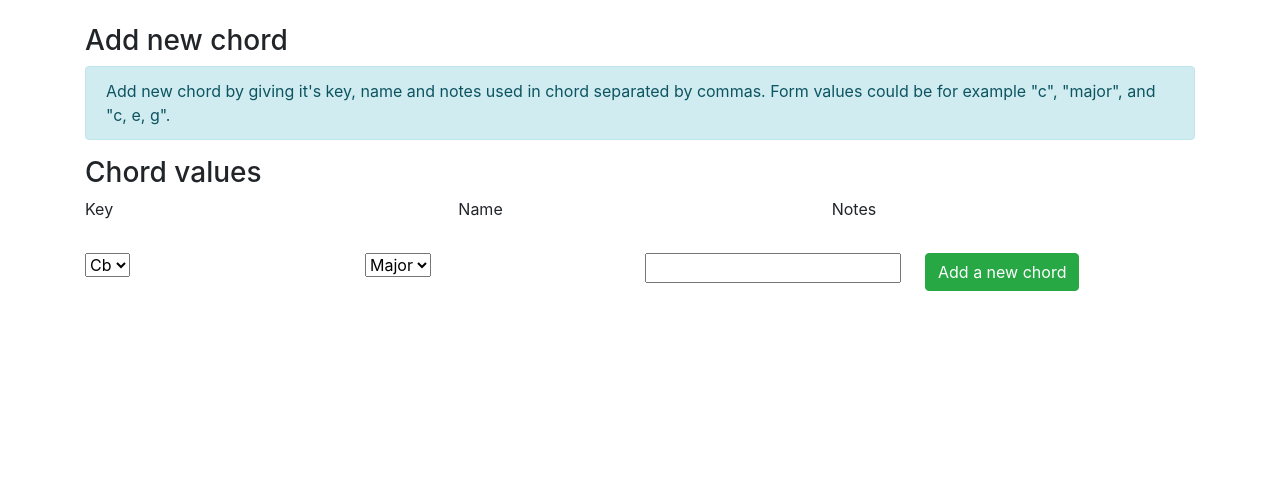
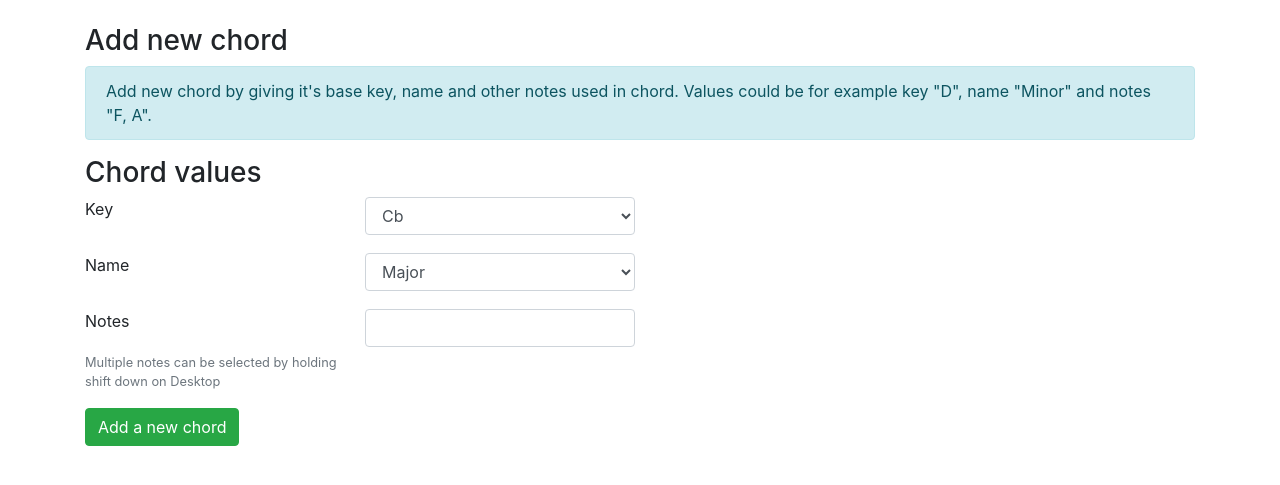
Before and after one commit to otahontas/chords, a Flask app: template application/templates/chords/new.html in a window 1280 px wide. Shown: the part 56-541 px from the top of the page. Run offline with Flask 2, Linux system fonts and the light colour scheme; the template is opened without the code that fills it: values that come from a table or form of the project are taken from there, others are empty; some libraries are stand-ins or nearby versions.

Commit message:
Change client side chord adding process

```diff
--- a/application/templates/chords/new.html
+++ b/application/templates/chords/new.html
@@ -3,32 +3,39 @@
 {% block body %}
 <h3>Add new chord</h3>
 <div class="alert alert-info">
-Add new chord by giving it's key, name and notes used in chord separated by commas. Form values could be for example "c", "major", and "c, e, g".
+Add new chord by giving it's base key, name and other notes used in chord. Values could be for example key "D", name "Minor" and notes "F, A".
 </div>
 <h3>Chord values</h3>
 <form method="POST" action="{{ url_for('chords_create') }}">
   <div class="form-row">
-    <div class="form-group col">
+    <div class="form-group col-sm-3">
       <label for="key">{{ form.key.label }}</label>
     </div>
-    <div class="form-group col">
-      <label for="name">{{ form.name.label }}</label>
-    </div>
-    <div class="form-group col">
-      <label for="notes">{{ form.notes.label }}</label>
+    <div class="form-group col-sm-3">
+      {{ form.key(class="form-control") }}
     </div>
   </div>
   <div class="form-row">
-    <div class="form-group col">
-        {{ form.key }}
+    <div class="form-group col-sm-3">
+      <label for="name">{{ form.name.label }}</label>
     </div>
-    <div class="form-group col">
-        {{ form.name }}
+    <div class="form-group col-sm-3">
+      {{ form.name(class="form-control") }}
     </div>
-    <div class="form-group col">
-        {{ form.notes }}
+  </div>
+  <div class="form-row">
+    <div class="form-group col-sm-3">
+      <label for="notes">{{ form.notes.label }}</label>
+      <small id="notesHelpBlock" class="form-text text-muted">
+          Multiple notes can be selected by holding shift down on Desktop
+      </small>
     </div>
-    <div class="form-group col">
+    <div class="form-group col-sm-3">
+      {{ form.notes(class="form-control") }}
+    </div>
+  </div>
+  <div class="form-row">
+    <div class="form-group col-sm-3">
         <input type="submit" value="Add a new chord" class="btn btn-success" />
     </div>
   </div>
```
Also changed, not shown: application/templates/chords/list.html (+4 -4 lines).
